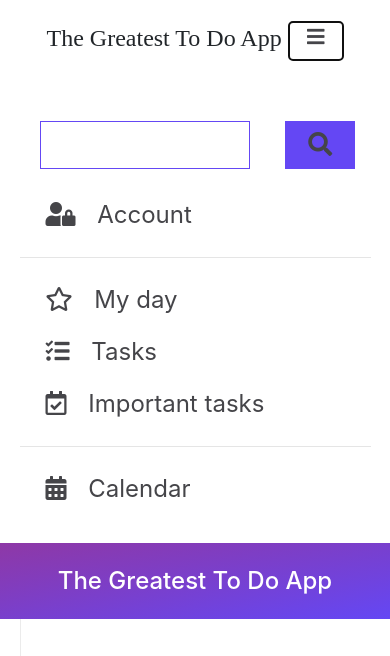
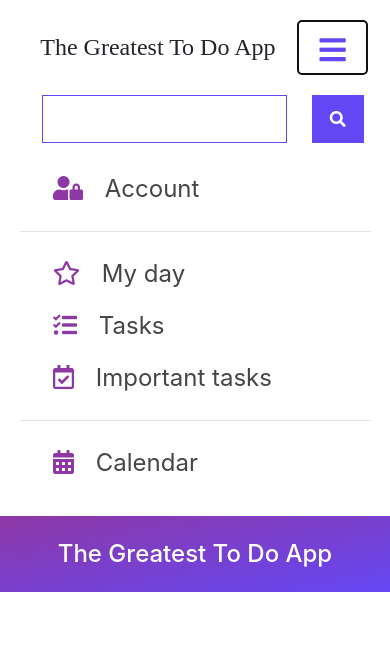
Before and after one commit to Paihivo/ApkaToDo, a website built with webpack: page src/Frontend/index.html in a window 390 px wide. Both pictures are taken after a click on the button 315 px from the left and 40 px from the top of the page. Built offline with nearby package versions, Linux system fonts and the light colour scheme; a web font is replaced by a local one.

Commit message:
fixed some code and correct styling by adding style's variables

```diff
--- a/src/Frontend/css/main.css
+++ b/src/Frontend/css/main.css
@@ -3,30 +3,39 @@
   padding: 0;
   box-sizing: border-box;
 }
+:root {
+  --black: #000;
+  --whitecolor: #fff;
+  --onecolor: #6447f4;
+  --twocolor: #8e38a6;
+  --graycolor: #ebebeb;
+  --main-font: 'Solway', serif;
+  --bigfont: 3em;
+  --mediumfont: 2em;
+  --smallfont: 1.5em;
+  --vsmallfont: 1em;
+}
 html, body {
   background-color: rgb(243, 243, 243);
-  width: 100%;
-  height: 100%;
   min-width: 300px;
   line-height: 1.5;
   overflow-x: hidden;
 }
 #navbar{
   position: fixed;
-  min-width: 30px;
 }
-#navbar .title{
-  font-size: 2em;
+.title{
+  font-size: var(--mediumfont);
   font-weight: 500;
   margin: 0 20px;
   padding: 40px 0;
-  font-family: 'Solway', serif;
+  font-family: var(--main-font);
 }
 .search {
   height: 3rem;
   margin: 20px;
-  width: 60%;
-  border: 1px solid #6447f4;
+  width: 70%;
+  border: 1px solid var(--onecolor);
   background-color: transparent;
 }
 .search[type=text] {
@@ -35,62 +44,60 @@ html, body {
 }
 .submitTask {
     height: 3rem;
-    border: 1px solid #6447f4;
-    background-color: #6447f4;
-    color: #fff;
-    width: 20%;
-    font-size: 1.5em;
+    border: 1px solid var(--onecolor);
+    background-color: var(--onecolor);
+    color: var(--whitecolor);
+    width: 15%;
+    font-size: var(--vsmallfont);
 }
 .submitTask:hover {
-  border: 1px solid #8e38a6;
-  background-color: #8e38a6;
+  border: 1px solid var(--twocolor);
+  background-color: var(--twocolor);
   transition: 0.3s ease-in-out;
 }
 
 ul {
   width: 100%;
 }
-#navbar .nav-item{
+.nav-item{
   margin: 0 10px;
-  font-size: 1.5em;
+  font-size: var(--smallfont);
   list-style: none;
 }
 .nav-link{
   color: #454549;
 }
 .nav-link:hover{
-  color: #000;
+  color: var(--blackcolor);
   font-weight: 600;
-  background-color: #ebebeb;
+  background-color: var(--graycolor);
 }
 .icon {
   margin-right: 15px;
-  color: #8e38a6;
-  font-size: 1em;
+  color: var(--twocolor);
+  font-size: var(--vsmallfont);
 }
 .icon:hover {
-  color: #6447f4;
+  color: var(--onecolor);
 }
 #main-doc{
   height: 100vh;
   padding: 2.5em 3em 3em;
-  border-left: 1px solid #ebebeb;
+  border-left: 1px solid var(--graycolor);
 }
 .title-region {
   height: 200px;
   background-color: #8e38a6; /* For browsers that do not support gradients */
-  background-image: linear-gradient(to bottom right, #8e38a6, #6447f4); /* Standard syntax (must be last) */
-  font-size: 3em;
-  color: #fff;
+  background-image: linear-gradient(to bottom right, var(--twocolor), var(--onecolor)); /* Standard syntax (must be last) */
+  font-size: var(--bigfont);
+  color: var(--whitecolor);
   font-weight: 500;
   padding: 100px 0 0 30px;
-}
-.bar1, .bar2, .bar3 {
-  display: none;
 }
 @media only screen and (max-width: 575px){
   #main-doc{
       margin: 0 5%;
+      border: none;
   }
   #navbar{
       width: 100%;
@@ -100,40 +107,27 @@ ul {
       display: flex;
       flex-wrap: wrap;
       align-items: center;
-      justify-content: space-between;
+      justify-content: space-around;
       padding: 5% 5% 3% 5%;
   }
   .navbar-toggler {
-      color: #454549;
-      border-color: #9393953b;
+    color: var(--onecolor);
   }
   .navbar-toggler-icon {
-      padding: 1px 4px;
-      font-weight: 300;
+    font-size: var(--smallfont);
+    padding-top: 10px;
   }
-  #navbar .title{
-      font-size: 1.5em;
-      padding-top: 0%;
-      padding-left: 2%;
+  .title{
+    font-size: var(--smallfont);
+    padding: 0;
   }
   #navbar li {
-      margin: 0 13%;
-  }
-  #navbar i {
-      color:#454549;;
+      margin: 0 5%;
   }
   .title-region {
     padding: 20px 0;
-    font-size: 1.5em;
+    font-size: var(--smallfont);
     text-align: center;
     height: auto;
   }
-  .bar1, .bar2, .bar3 {
-    display: block;
-    width: 35px;
-    height: 5px;
-    background-color: var(--onecolor);
-    margin: 6px 0;
-    transition: 0.4s;
-  }
 }
--- a/src/Frontend/index.html
+++ b/src/Frontend/index.html
@@ -19,10 +19,10 @@
             <div class="col-xl-2 col-lg-3 col-md-4 col-sm-5">
                 <nav id="navbar" class="navbar-movil navbar-expand-sm">
                     <header class="title">The Greatest To Do App
-                            <button class="navbar-toggler" type="button" data-toggle="collapse" data-target="#navMini" aria-controls="navMini" aria-expanded="false" aria-label="Toggle navigation">
-                                    <span class="navbar-toggler-icon"><i class="fas fa-bars"></i></span>
-                                </button>
                     </header>
+                    <button class="navbar-toggler" type="button" data-toggle="collapse" data-target="#navMini" aria-controls="navMini" aria-expanded="false" aria-label="Toggle navigation">
+                            <span class="navbar-toggler-icon"><i class="fas fa-bars"></i></span>
+                    </button>
                     <hr>
                     <input type="text" class="search" />
                     <button type="button" class="submitTask"><i class="fas fa-search"></i></button>
@@ -34,7 +34,7 @@
                                     <i class="fas fa-user-lock"></i>
                                 </span>Account</a></li>
                             <hr>
-                            <li class="nav-item"><My href="" class="nav-link" id="dayBtn">
+                            <li class="nav-item"><a href="" class="nav-link" id="dayBtn">
                                 <span class="icon">
                                     <i class="far fa-star"></i>
                                 </span>My day</a></li>
```
